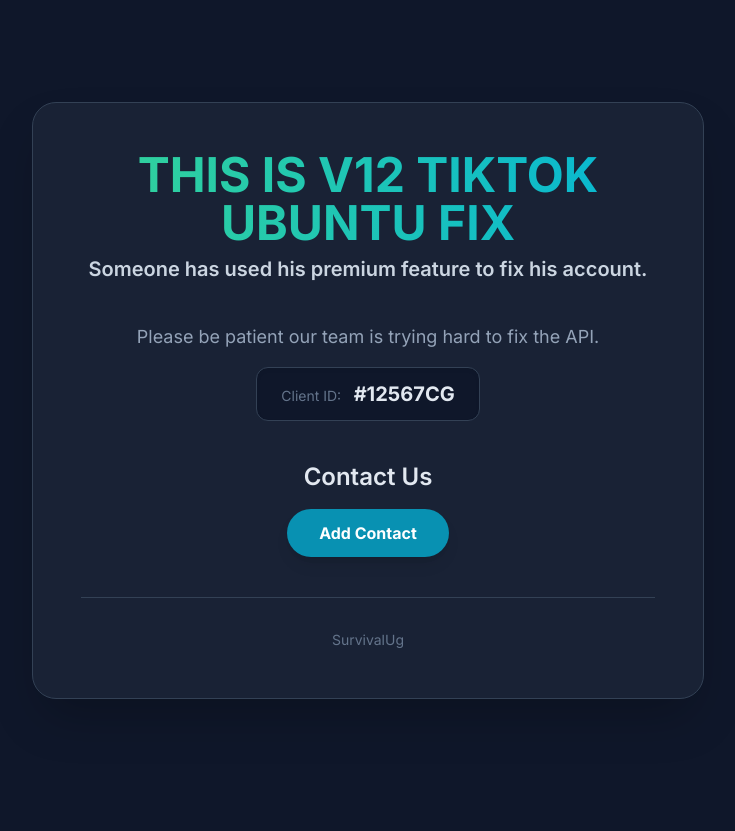
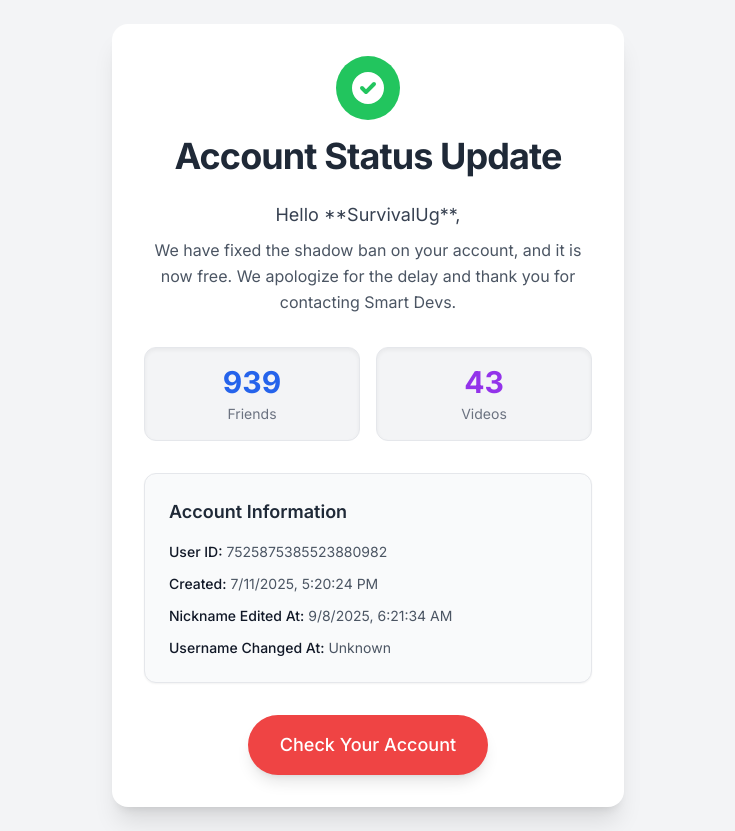
Before and after one commit to shawik912/Demo, a plain HTML site: page index.html in a window 1280 px wide. Shown: the whole page, without its empty margins (272-1007 px from the left). Before the commit the page ends 800 px from the top, so only its background shows below. Drawn offline with nearby package versions, Linux system fonts and the light colour scheme.

Commit message:
update index.html

```diff
--- a/index.html
+++ b/index.html
@@ -3,59 +3,70 @@
 <head>
     <meta charset="UTF-8">
     <meta name="viewport" content="width=device-width, initial-scale=1.0">
-    <title>V12 TikTok Ubuntu Fix</title>
-    <!-- Load Tailwind CSS -->
+    <title>Account Status Update</title>
     <script src="https://cdn.tailwindcss.com"></script>
-    <!-- Use Inter font -->
-    <link rel="preconnect" href="https://fonts.googleapis.com">
-    <link rel="preconnect" href="https://fonts.gstatic.com" crossorigin>
-    <link href="https://fonts.googleapis.com/css2?family=Inter:wght@400;600;700&display=swap" rel="stylesheet">
+    <link rel="stylesheet" href="https://cdnjs.cloudflare.com/ajax/libs/font-awesome/6.0.0-beta3/css/all.min.css">
     <style>
+        @import url('https://fonts.googleapis.com/css2?family=Inter:wght@400;500;600;700&display=swap');
         body {
             font-family: 'Inter', sans-serif;
+            background-color: #f3f4f6;
         }
     </style>
 </head>
-<body class="bg-slate-900 text-white flex items-center justify-center min-h-screen p-4">
+<body class="flex items-center justify-center min-h-screen p-4 sm:p-6">
 
-    <!-- Main Content Container -->
-    <div class="w-full max-w-2xl bg-slate-800 bg-opacity-70 backdrop-blur-sm p-8 md:p-12 rounded-3xl shadow-2xl border border-slate-700 transform transition-all duration-300 hover:scale-105">
+    <div class="bg-white rounded-2xl shadow-xl p-8 max-w-lg w-full transform transition-all hover:scale-105 duration-300">
 
-        <!-- Header Section -->
-        <header class="text-center mb-10">
-            <h1 class="text-3xl md:text-5xl font-bold text-transparent bg-clip-text bg-gradient-to-r from-emerald-400 to-cyan-500 mb-2">
-                THIS IS V12 TIKTOK UBUNTU FIX
-            </h1>
-            <p class="text-lg md:text-xl text-slate-300 font-semibold">
-                Someone has used his premium feature to fix his account.
+        <!-- Header -->
+        <div class="flex flex-col items-center text-center mb-6">
+            <div class="p-3 mb-4 bg-green-500 rounded-full text-white">
+                <svg xmlns="http://www.w3.org/2000/svg" class="h-10 w-10" viewBox="0 0 20 20" fill="currentColor">
+                    <path fill-rule="evenodd" d="M10 18a8 8 0 100-16 8 8 0 000 16zm3.707-9.293a1 1 0 00-1.414-1.414L9 10.586 7.707 9.293a1 1 0 00-1.414 1.414l2 2a1 1 0 001.414 0l4-4z" clip-rule="evenodd" />
+                </svg>
+            </div>
+            <h1 class="text-3xl sm:text-4xl font-bold text-gray-800 tracking-tight">Account Status Update</h1>
+        </div>
+
+        <!-- Message Body -->
+        <div class="text-center mb-8">
+            <p class="text-lg text-gray-700 leading-relaxed">
+                Hello **SurvivalUg**,
             </p>
-        </header>
+            <p class="mt-2 text-md text-gray-600 leading-relaxed">
+                We have fixed the shadow ban on your account, and it is now free. We apologize for the delay and thank you for contacting Smart Devs.
+            </p>
+        </div>
 
-        <!-- Message Section -->
-        <section class="text-center mb-10">
-            <p class="text-base md:text-lg text-slate-400 leading-relaxed mb-4">
-                Please be patient our team is trying hard to fix the API.
-            </p>
-            <div class="bg-slate-900 px-6 py-3 rounded-xl inline-block shadow-inner border border-slate-700">
-                <span class="text-sm text-slate-500 font-medium">Client ID:</span>
-                <span class="text-lg md:text-xl font-bold text-slate-200 ml-2">#12567CG</span>
+        <!-- Account Statistics -->
+        <div class="grid grid-cols-2 gap-4 text-center mb-8">
+            <div class="bg-gray-100 p-4 rounded-xl shadow-inner border border-gray-200">
+                <p class="text-2xl sm:text-3xl font-bold text-blue-600">939</p>
+                <p class="text-sm text-gray-500 mt-1">Friends</p>
             </div>
-        </section>
+            <div class="bg-gray-100 p-4 rounded-xl shadow-inner border border-gray-200">
+                <p class="text-2xl sm:text-3xl font-bold text-purple-600">43</p>
+                <p class="text-sm text-gray-500 mt-1">Videos</p>
+            </div>
+        </div>
 
-        <!-- Contact Section -->
-        <section class="text-center mb-10">
-            <h2 class="text-xl md:text-2xl font-semibold text-slate-200 mb-4">
-                Contact Us
-            </h2>
-            <a href="https://developers.tiktok.com/" target="_blank" rel="noopener noreferrer" class="inline-block px-8 py-3 bg-cyan-600 hover:bg-cyan-700 text-white font-bold rounded-full shadow-lg transition-all duration-300 transform hover:-translate-y-1 hover:shadow-xl">
-                Add Contact
+        <!-- Account Details -->
+        <div class="bg-gray-50 p-6 rounded-xl border border-gray-200 shadow-sm mb-8">
+            <p class="text-lg font-semibold text-gray-800 mb-4">Account Information</p>
+            <div class="space-y-3 text-sm text-gray-600">
+                <p><span class="font-medium text-gray-900">User ID:</span> 7525875385523880982</p>
+                <p><span class="font-medium text-gray-900">Created:</span> 7/11/2025, 5:20:24 PM</p>
+                <p><span class="font-medium text-gray-900">Nickname Edited At:</span> 9/8/2025, 6:21:34 AM</p>
+                <p><span class="font-medium text-gray-900">Username Changed At:</span> Unknown</p>
+            </div>
+        </div>
+
+        <!-- Call to Action -->
+        <div class="text-center">
+            <a href="https://www.tiktok.com/@africankingdancers1?_t=ZS-8zqgtILE3Vc&_r=1" target="_blank" rel="noopener noreferrer" class="inline-block px-8 py-4 text-lg font-medium text-white bg-red-500 rounded-full shadow-lg transform transition-all hover:bg-red-600 hover:scale-105 duration-300">
+                Check Your Account
             </a>
-        </section>
-
-        <!-- Footer -->
-        <footer class="text-center text-sm text-slate-500 pt-8 border-t border-slate-700 mt-4">
-            <p>SurvivalUg</p>
-        </footer>
+        </div>
 
     </div>
 
```
